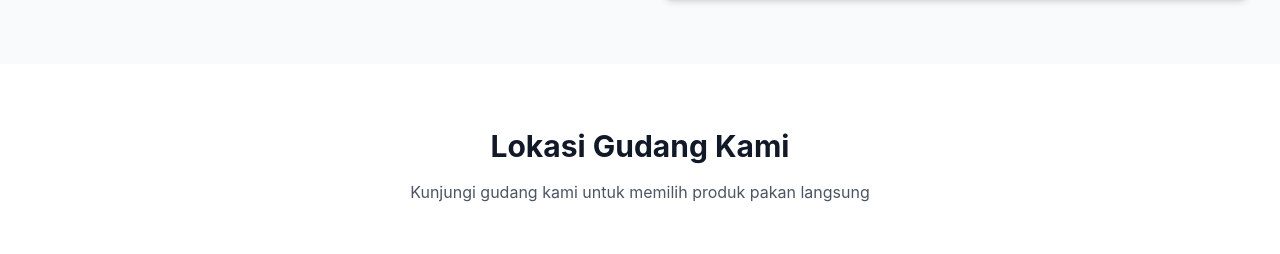
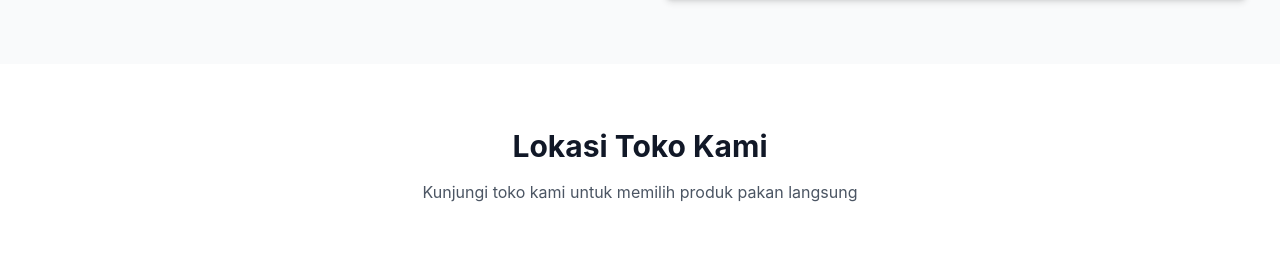
Before and after one commit to cecepns/rn-aneka-jaya, a React (Vite) app: page /contact in a window 1280 px wide. Shown: the part 1060-1314 px from the top of the page. Built offline with nearby package versions, Linux system fonts and the light colour scheme; no server answers; grey boxes are pictures that could not be loaded.

Commit message:
fix: lokasi

```diff
--- a/src/pages/Contact.jsx
+++ b/src/pages/Contact.jsx
@@ -279,12 +279,12 @@ const Contact = () => {
       <section className="py-16 bg-white">
         <div className="max-w-7xl mx-auto px-4 sm:px-6 lg:px-8">
           <div className="text-center mb-12" data-aos="fade-up">
-            <h2 className="text-3xl font-bold text-gray-900 mb-4">Lokasi Gudang Kami</h2>
-            <p className="text-gray-600">Kunjungi gudang kami untuk memilih produk pakan langsung</p>
+            <h2 className="text-3xl font-bold text-gray-900 mb-4">Lokasi Toko Kami</h2>
+            <p className="text-gray-600">Kunjungi toko kami untuk memilih produk pakan langsung</p>
           </div>
           <div className="rounded-2xl overflow-hidden shadow-lg" data-aos="fade-up" data-aos-delay="200">
             <iframe
-              src="https://www.google.com/maps/embed?pb=!1m18!1m12!1m3!1d3966.4!2d106.8569!3d-6.1944!2m3!1f0!2f0!3f0!3m2!1i1024!2i768!4f13.1!3m3!1m2!1s0x2e69f4227f4b1a6b%3A0x301576d14feb1a89!2sMatraman%2C+East+Jakarta+City%2C+Jakarta!5e0!3m2!1sen!2sid!4v1"
+              src="https://www.google.com/maps/embed?pb=!1m18!1m12!1m3!1d3961.023967795469!2d109.75028689999999!3d-6.8877324!2m3!1f0!2f0!3f0!3m2!1i1024!2i768!4f13.1!3m3!1m2!1s0x2e7025000dc14f31%3A0xd72abebd46802906!2sMall%20Gudang%20Pakan%20Ternak!5e0!3m2!1sid!2ssg!4v1763115363633!5m2!1sid!2ssg"
               width="100%"
               height="400"
               style={{ border: 0 }}
--- a/src/pages/ProductDetail.jsx
+++ b/src/pages/ProductDetail.jsx
@@ -91,7 +91,7 @@ const ProductDetail = () => {
   }
 
   return (
-    <div className="min-h-screen bg-gray-50">
+    <div className="min-h-screen bg-gray-50 pt-28">
       {/* Breadcrumb */}
       <div className="bg-white border-b">
         <div className="max-w-7xl mx-auto px-4 sm:px-6 lg:px-8 py-4">
```
Also changed, not shown: 1 other file (tests, documents, lock files or other folders).
